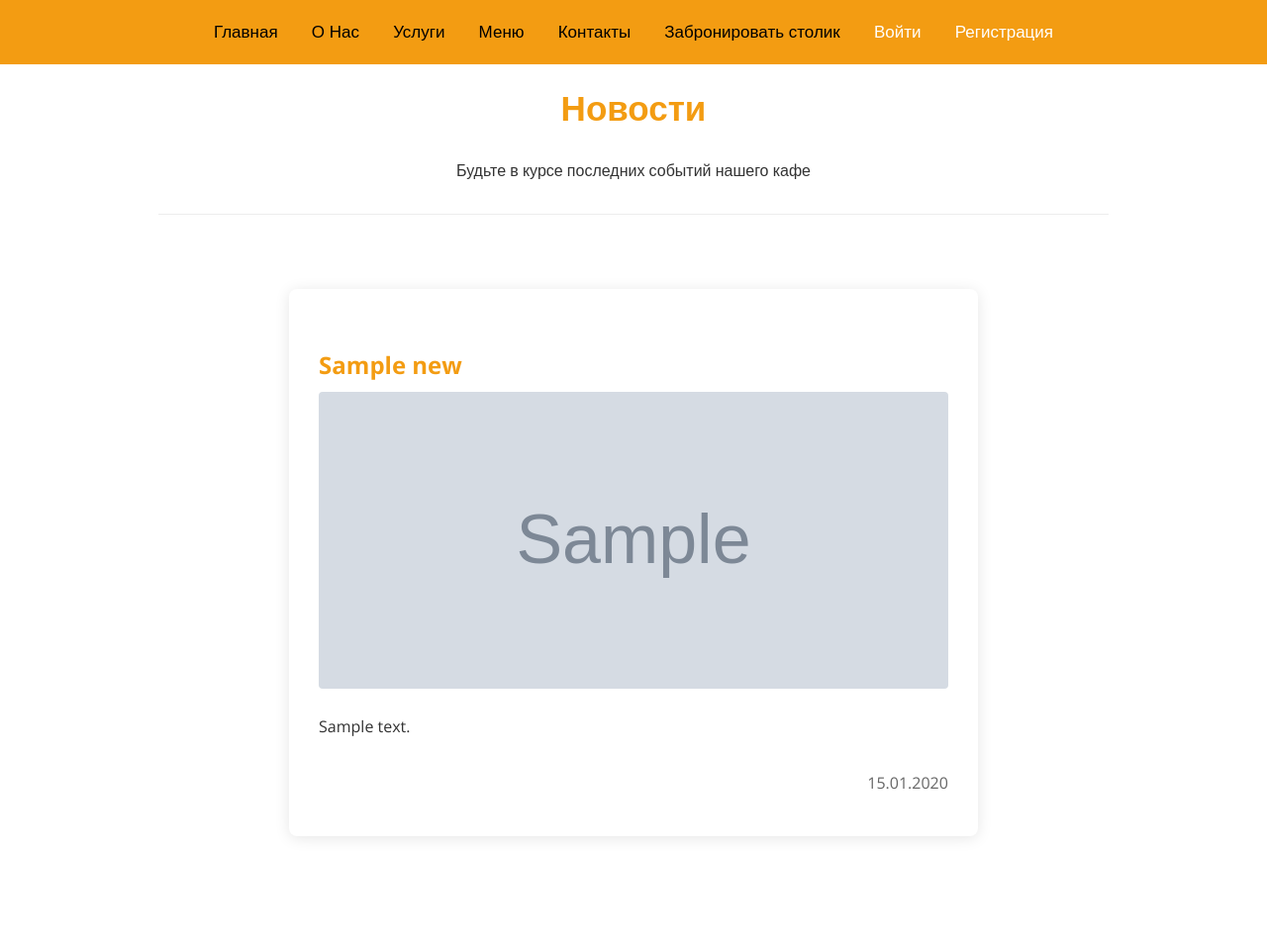
After one commit to Simo994/legenda-2, a Django app: page /news/ in a window 1280 px wide. The commit adds this page. Shown: the whole page at 99% size. Run offline with Django 3.2, Linux system fonts and the light colour scheme; tables that the repository leaves empty hold one stand-in row (values such as "Sample post"); grey boxes marked "Sample" are stand-in pictures; some libraries are stand-ins or nearby versions; some web fonts are replaced.

Commit message:
Обновление страницы новостей: изменение ширины и высоты элементов, улучшение стилей

```diff
--- a/legenda/urls.py
+++ b/legenda/urls.py
@@ -4,16 +4,11 @@ from django.urls import path, include
 from django.conf import settings
 from django.conf.urls.static import static
 from django.contrib.auth import views as auth_views
-from django.views.generic import TemplateView
-from main.views import register, menu_view, reservation, reservation_success, delete_reservation
+from main.views import news_list, news_detail
 
 urlpatterns = [
     path('admin/', admin.site.urls),
-    path('', TemplateView.as_view(template_name='index.html'), name='home'),
-    path('menu/', menu_view, name='menu'),  # Используем представление menu_view
-    path('reservation/', reservation, name='reservation'),  # Используем представление reservation
-    path('reservation/delete/<int:reservation_id>/', delete_reservation, name='delete_reservation'),
-    path('reservation/success/', reservation_success, name='reservation_success'),
+    path('', include('main.urls')),  # Включаем все URL-адреса из main/urls.py
 
     # Аутентификация
     path('login/', auth_views.LoginView.as_view(
@@ -23,7 +18,6 @@ urlpatterns = [
     path('logout/', auth_views.LogoutView.as_view(
         next_page='home'
     ), name='logout'),
-    path('register/', register, name='register'),  # Добавляем маршрут для регистрации
 ]
 
 if settings.DEBUG:
--- a/main/models.py
+++ b/main/models.py
@@ -65,3 +65,17 @@ class MenuPhoto(models.Model):
 
     def __str__(self):
         return self.description or f"Фото меню {self.id}"
+
+class News(models.Model):
+    title = models.CharField(max_length=200, verbose_name='Заголовок')
+    content = models.TextField(verbose_name='Содержание')
+    date = models.DateTimeField(auto_now_add=True, verbose_name='Дата публикации')
+    image = models.ImageField(upload_to='news/', null=True, blank=True, verbose_name='Изображение')
+
+    class Meta:
+        verbose_name = 'Новость'
+        verbose_name_plural = 'Новости'
+        ordering = ['-date']
+
+    def __str__(self):
+        return self.title
--- a/main/urls.py
+++ b/main/urls.py
@@ -12,4 +12,6 @@ urlpatterns = [
 
     # Регистрация
     path('register/', views.register, name='register'),
+    path('news/', views.news_list, name='news'),
+    path('news/<int:news_id>/', views.news_detail, name='news_detail'),
 ]
--- a/main/views.py
+++ b/main/views.py
@@ -7,7 +7,7 @@ from .forms import ReservationForm, UserRegisterForm, FeedbackForm
 import logging
 import json
 from django.contrib.auth.forms import UserCreationForm
-from .models import MenuItem, MenuPhoto, Reservation
+from .models import MenuItem, MenuPhoto, Reservation, News
 from datetime import date
 
 logger = logging.getLogger(__name__)
@@ -108,3 +108,11 @@ def menu_view(request):
     menu_items = MenuItem.objects.filter(is_active=True)
     menu_photos = MenuPhoto.objects.all()
     return render(request, 'menu.html', {'menu_items': menu_items, 'menu_photos': menu_photos})
+
+def news_list(request):
+    news = News.objects.all()
+    return render(request, 'news.html', {'news': news})
+
+def news_detail(request, news_id):
+    news_item = get_object_or_404(News, id=news_id)
+    return render(request, 'news_detail.html', {'news_item': news_item})
--- a/templates/base.html
+++ b/templates/base.html
@@ -91,27 +91,7 @@
     </style>
 </head>
 <body>
-    <nav class="navbar navbar-expand-lg navbar-dark bg-dark fixed-top">
-        <div class="container">
-            <a class="navbar-brand" href="/">Легенда</a>
-            <button class="navbar-toggler" type="button" data-toggle="collapse" data-target="#navbarNav" aria-controls="navbarNav" aria-expanded="false" aria-label="Toggle navigation">
-                <span class="navbar-toggler-icon"></span>
-            </button>
-            <div class="collapse navbar-collapse" id="navbarNav">
-                <ul class="navbar-nav mr-auto">
-                    <li class="nav-item">
-                        <a class="nav-link" href="/">Главная</a>
-                    </li>
-                    <li class="nav-item">
-                        <a class="nav-link" href="/menu">Меню</a>
-                    </li>
-                    <li class="nav-item">
-                        <a class="nav-link" href="/reservation">Бронирование</a>
-                    </li>
-                </ul>
-            </div>
-        </div>
-    </nav>
+
 
     {% if messages %}
     <div class="messages">
--- a/templates/index.html
+++ b/templates/index.html
@@ -129,7 +129,7 @@
                   <h3>Зал "Чайная"</h3>
                   <h2>1000 рублей в час</h2>
                   <div class="box-area-text"></div>
-                  <img src="static/img/slide3.jpg" alt="чайная" width="400px">
+                  <!-- <img src="static/img/slide3.jpg" alt="чайная" width="400px"> -->
               </div>
             </div>
             <div class="col-md-4">
--- /dev/null
+++ b/templates/news.html
@@ -0,0 +1,128 @@
+{% extends 'base.html' %}
+{% load static %}
+
+{% block content %}
+<!--wrapper start-->
+<div class="wrapper">
+    <!--header-->
+    <header id="header">
+    <div class="menu" style="background: #f39c12; height: 65px;">
+        <nav class="navbar navbar-wrapper">
+            <div class="container">
+                <div class="navbar-header">
+                    <button type="button" id="nav-toggle" class="navbar-toggle" data-toggle="collapse" data-target="#main-nav">
+                        <span class="sr-only">Toggle navigation</span>
+                        <span class="icon-bar"></span>
+                        <span class="icon-bar"></span>
+                        <span class="icon-bar"></span>
+                    </button>
+                </div>
+                <div id="main-nav" class="collapse navbar-collapse">
+                    <ul class="nav navbar-nav">
+                        <li><a href="{% url 'home' %}" class="scroll-link">Главная</a></li>
+                        <li><a href="{% url 'home' %}#aboutUs" class="scroll-link">О Нас</a></li>
+                        <li><a href="{% url 'home' %}#service" class="scroll-link">Услуги</a></li>
+                        <li><a href="{% url 'menu' %}" class="menu-header-link">Меню</a></li>
+                        <li><a href="{% url 'home' %}#contact" class="scroll-link">Контакты</a></li>
+                        <li><a href="{% url 'reservation' %}" class="reservation-link">Забронировать столик</a></li>
+                        {% if user.is_authenticated %}
+                            <li><span class="nav-text">Привет, {{ user.username }}!</span></li>
+                            <li><a href="{% url 'logout' %}" class="auth-link">Выйти</a></li>
+                        {% else %}
+                            <li><a href="{% url 'login' %}" class="auth-link">Войти</a></li>
+                            <li><a href="{% url 'register' %}" class="auth-link">Регистрация</a></li>
+                        {% endif %}
+                    </ul>
+                </div>
+            </div>
+        </nav>
+    </div>
+    </header>
+    <!--news section-->
+    <section class="news page-section" id="news">
+        <div class="container" style="width: 80%; margin: 0 auto;">
+            <div class="heading">
+                <h2>Новости</h2>
+                <h3>Будьте в курсе последних событий нашего кафе</h3>
+            </div>
+
+            <div class="news-center">
+                <div class="row">
+                    {% for news_item in news %}
+                    <div class="news-box-single">
+                        <div class="news-content">
+                            <h3>{{ news_item.title }}</h3>
+                        </div>
+                        {% if news_item.image %}
+                        <img src="{{ news_item.image.url }}" alt="{{ news_item.title }}" class="news-image">
+                        {% endif %}
+                        <div class="news-content">
+                            <p>{{ news_item.content|truncatewords:30 }}</p>
+                        </div>
+                        <div class="news-date-bottom">{{ news_item.date|date:"d.m.Y" }}</div>
+                    </div>
+                    {% empty %}
+                    <div class="col-12">
+                        <p class="text-center">Новостей пока нет</p>
+                    </div>
+                    {% endfor %}
+                </div>
+            </div>
+        </div>
+    </section>
+</div>
+
+<style>
+.news-center {
+    width: 100%;
+    margin: 0 auto;
+    display: flex;
+    flex-direction: column;
+    align-items: center;
+}
+.news .row {
+    width: 100%;
+    margin: 0;
+    display: block;
+}
+.news-box-single {
+    width: 70%;
+    margin: 30px auto;
+    background: #fff;
+    padding: 40px 30px;
+    border-radius: 8px;
+    box-shadow: 0 2px 15px rgba(0,0,0,0.1);
+    transition: transform 0.3s ease, box-shadow 0.3s ease;
+    min-height: 500px;
+}
+.news-box-single:hover {
+    transform: translateY(-5px);
+    box-shadow: 0 5px 20px rgba(0,0,0,0.15);
+}
+.news-image {
+    width: 100%;
+    height: 300px;
+    object-fit: cover;
+    border-radius: 4px;
+    margin-bottom: 25px;
+}
+.news-content h3 {
+    color: #F39C12;
+    font-size: 1.5em;
+    margin-bottom: 10px;
+    font-weight: 600;
+}
+.news-date-bottom {
+    color: #666;
+    font-size: 1em;
+    margin-top: 30px;
+    text-align: right;
+    width: 100%;
+}
+.news-content p {
+    color: #333;
+    margin-bottom: 20px;
+}
+</style>
+
+{% endblock %}
```
Also changed, not shown: main/admin.py (+8 -1 lines), templates/news_detail.html (added, +99 -0 lines), main/migrations/0007_news.py (added).
